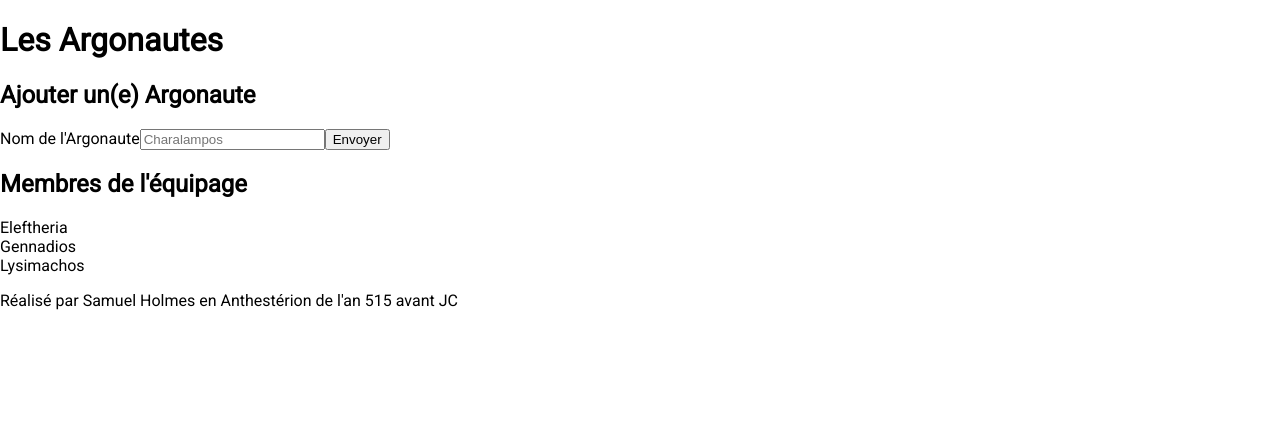
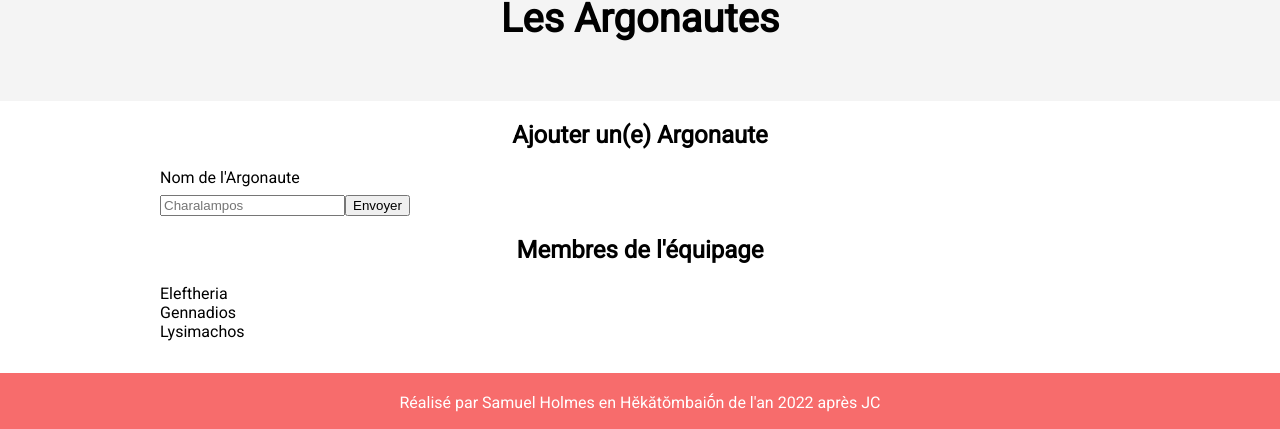
Before and after one commit to Holmes-EH/arg-H-o-lmes, a Next.js app: page / in a window 1280 px wide. Shown: the part 1280-1709 px from the top of the page. Before the commit the page ends 1606 px from the top, so only its background shows below. Built offline with nearby package versions, Linux system fonts and the light colour scheme.

Commit message:
fix find and replace error

```diff
--- a/pages/index.tsx
+++ b/pages/index.tsx
@@ -6,13 +6,13 @@ import styles from '../styles/Home.module.css'
 import { useState, useEffect } from 'react'
 
 const Home: NextPage = () => {
-	const [members, setMembers] = useState([
+	const [members, setMembers] = useState<Array<string>>([
 		'Eleftheria',
 		'Gennadios',
 		'Lysimachos',
 	])
 	return (
-		<div classNameName={styles.container}>
+		<div className={styles.container}>
 			<Head>
 				<title>ARGO - Samuel Holmes</title>
 				<meta
@@ -52,13 +52,13 @@ const Home: NextPage = () => {
 				<h1>Les Argonautes</h1>
 			</header>
 
-			<main classNameName={styles.main}>
+			<main className={styles.main}>
 				{/* <!-- Main section --> */}
 				<main>
 					{/* <!-- New member form --> */}
 					<h2>Ajouter un(e) Argonaute</h2>
 					<form className='new-member-form'>
-						<label for='name'>Nom de l&apos;Argonaute</label>
+						<label htmlFor='name'>Nom de l&apos;Argonaute</label>
 						<input
 							id='name'
 							name='name'
@@ -88,7 +88,7 @@ const Home: NextPage = () => {
 				<p>
 					Réalisé par{' '}
 					<a href='https://samuelholmes.tech'>Samuel Holmes</a> en
-					Anthestérion de l'an 515 avant JC
+					Hĕkătŏmbaiṓn de l'an 2022 après JC
 				</p>
 			</footer>
 		</div>
```
